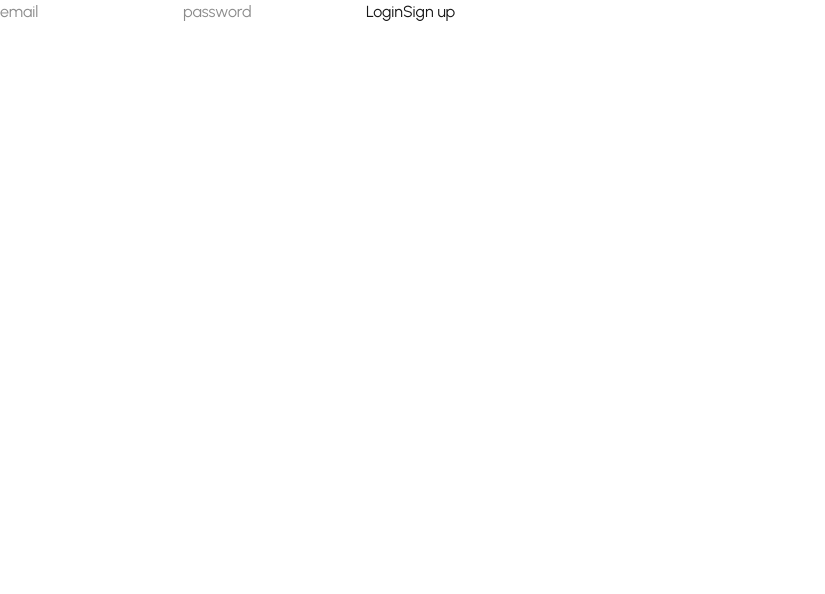
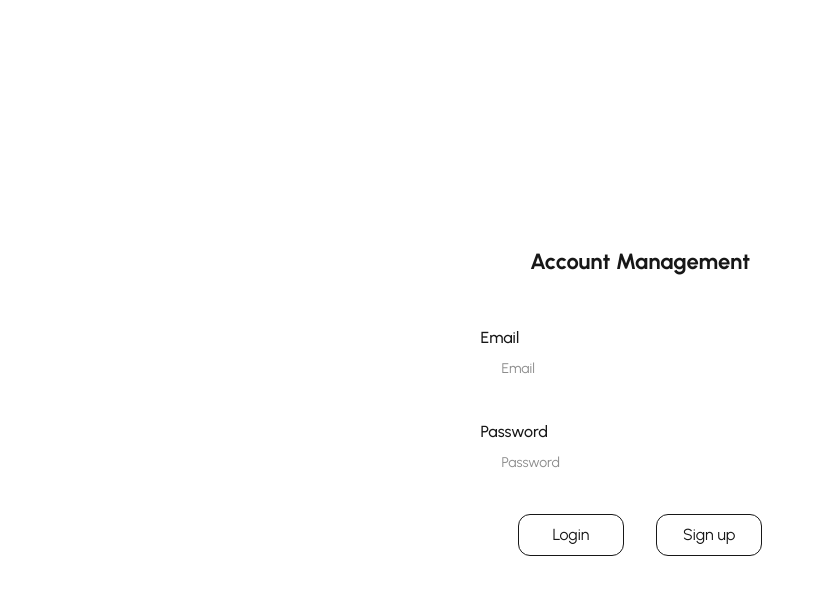
Before and after one commit to manucho4015/startup-simulation, a Next.js app: page /login in a window 1280 px wide. Shown: the top 594 px of the page, without its empty margins (0-825 px from the left). Built offline with nearby package versions, Linux system fonts and the light colour scheme; no server answers.

Commit message:
improve login UI

```diff
--- a/app/login/page.tsx
+++ b/app/login/page.tsx
@@ -17,11 +17,26 @@ const LoginPage = () => {
     }
 
     return (
-        <div>
-            <input placeholder='email' onChange={e => setEmail(e.target.value)} />
-            <input placeholder='password' type='password' onChange={e => setPassword(e.target.value)} />
-            <button onClick={() => handleLogin(false)}>Login</button>
-            <button onClick={() => handleLogin(true)}>Sign up</button>
+        <div className='flex items-center justify-center h-screen'>
+            <div className=" w-[50%] rounded-xl border border-[#ffffff46] flex flex-col items-center justify-center py-14">
+                <h2 className="text-center text-[22px] font-bold mb-12">Account Management</h2>
+                <div className="w-[50%]">
+                    <p className='text-[16px] font-medium'>Email</p>
+                    <input placeholder='Email' type="email" name="email" id="email" className='h-9.5 w-full bg-transparent border-[1.65px] border-[#ffffff46] px-5 text-sm  outline-none focus:border-primary focus:border-b-[1.65px] ease-in-out duration-200 rounded-xl mb-8'
+                        value={email} onChange={e => setEmail(e.target.value)} />
+
+                    <p className='text-[16px] font-medium'>Password</p>
+                    <input placeholder='Password' type="password" name="password" id="password" className='h-9.5 w-full bg-transparent border-[1.65px] border-[#ffffff46] px-5 text-sm  outline-none focus:border-primary focus:border-b-[1.65px] ease-in-out duration-200 rounded-xl mb-8'
+                        value={password} onChange={e => setPassword(e.target.value)} />
+
+
+                    <div className="flex justify-center items-center gap-8">
+                        <button className="border rounded-xl py-2 px-4 w-1/3" onClick={() => handleLogin(false)}>Login</button>
+                        <button className="border rounded-xl py-2 px-4 w-1/3" onClick={() => handleLogin(true)}>Sign up</button>
+                    </div>
+                </div>
+            </div>
+
         </div>
     )
 }
```
